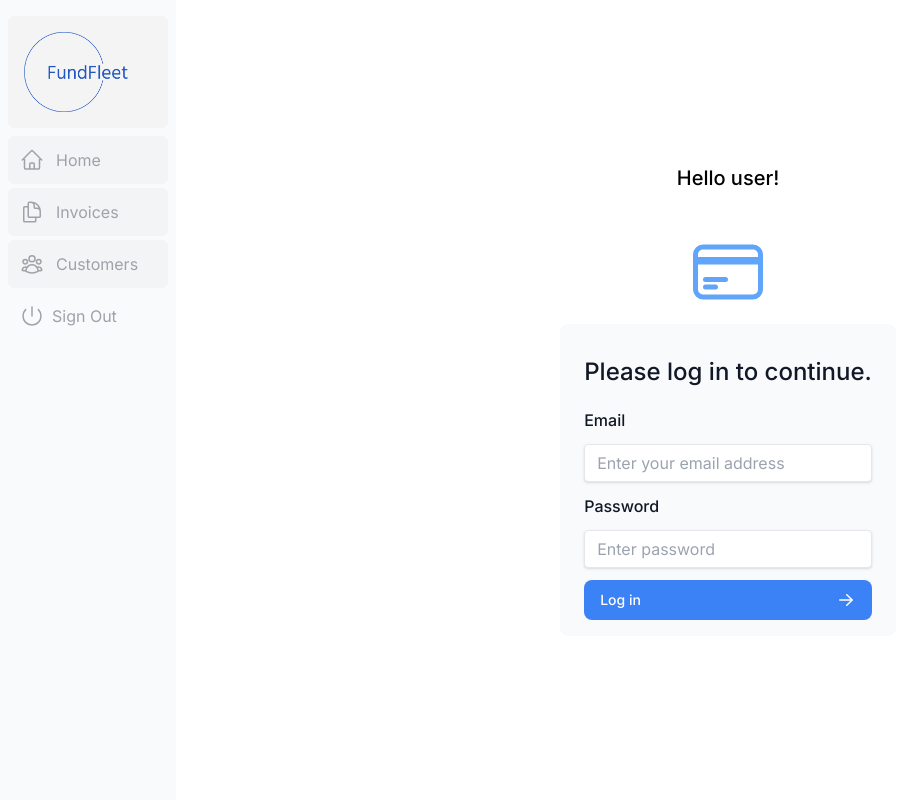
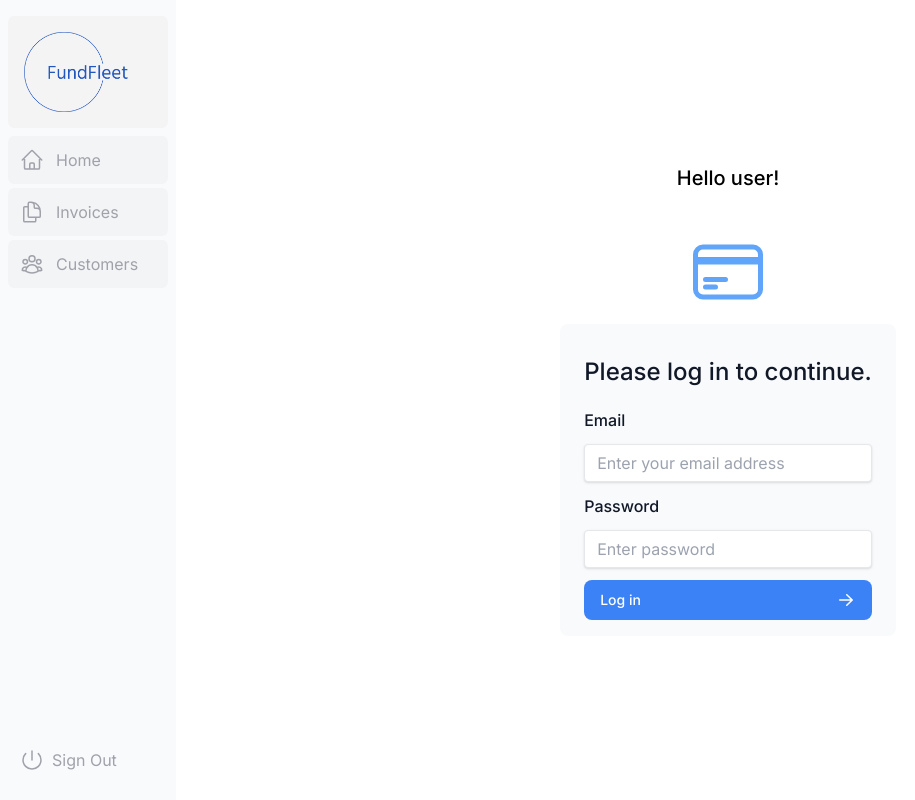
Before and after one commit to laguagu/financial-dashboard, a Next.js app: page /login in a window 1280 px wide. Shown: the whole page, without its empty margins (0-915 px from the left). Built offline with nearby package versions, Linux system fonts and the light colour scheme.

Commit message:
fix: Sign out button alignmemnt down the sidenav

```diff
--- a/app/ui/sidenav.tsx
+++ b/app/ui/sidenav.tsx
@@ -8,10 +8,10 @@ import Image from "next/image";
 
 export default function Sidenav() {
   return (
-    <nav className="flex-row md:flex-col px-3 md:px-2 py-4 text-zinc-400 md:w-44 w-40 bg-slate-50 min-h-screen">
+    <nav className="flex flex-row md:flex-col px-3 md:px-2 py-4 text-zinc-400 md:w-44 w-40 bg-slate-50 min-h-screen">
       <Link
         href="/"
-        className="mb-2 flex rounded-md  p-4 md:h-28 bg-zinc-100 items-center justify-center "
+        className="mb-2 flex rounded-md p-4 md:h-28 bg-zinc-100 items-center justify-center "
       >
         <Image
          alt="asd"
@@ -29,7 +29,7 @@ export default function Sidenav() {
         >
           <button className="flex items-center gap-2 p-3 hover:bg-sky-100 hover:text-blue-600 rounded-lg hover:font-semibold transition-colors duration-300">
             <PowerIcon className="w-6" />
-            <div className="md:block text-center ">Sign Out</div>
+            <div className="md:block text-center">Sign Out</div>
           </button>
         </form>
       </div>
```
